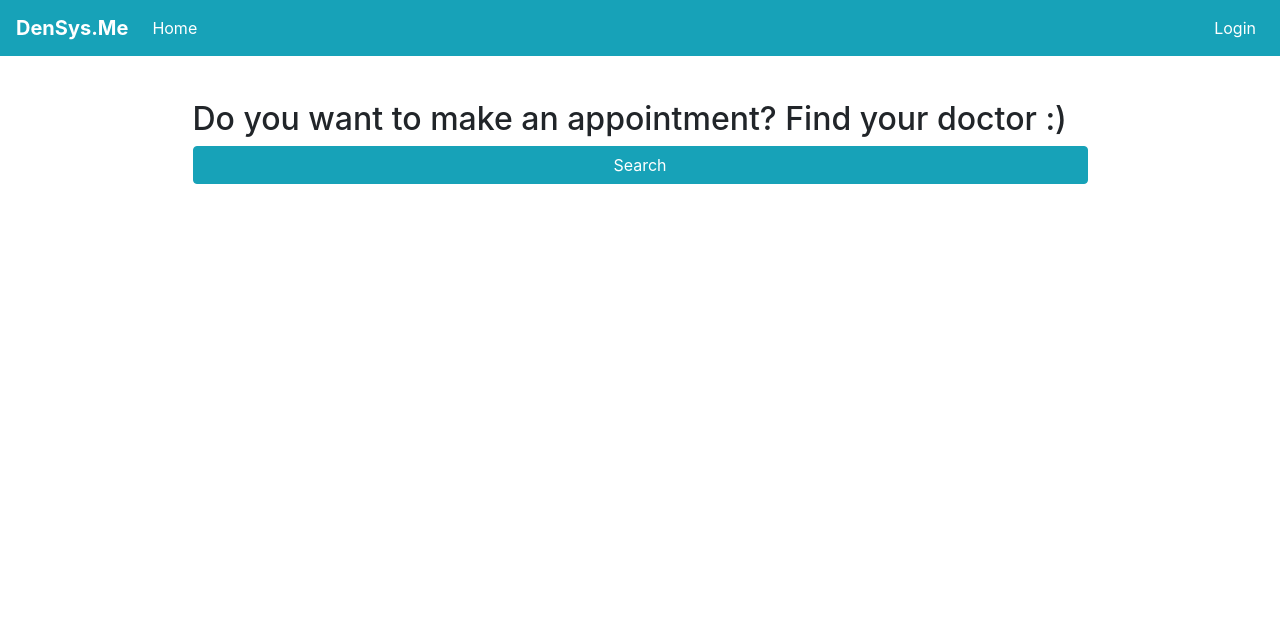
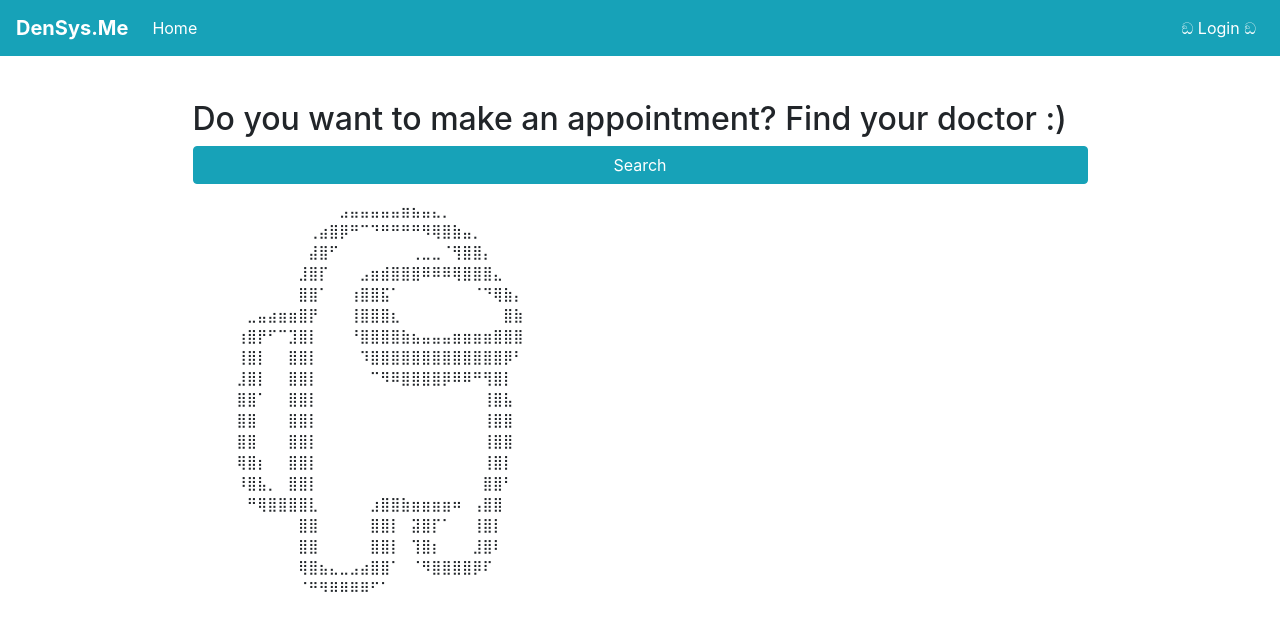
Before and after one commit to kamilars/cs361_project, a Django app: page / in a window 1280 px wide. Shown: the top 631 px of the page. Run offline with Django 4.2, Linux system fonts and the light colour scheme; some libraries are stand-ins or nearby versions.

Commit message:
additional updates

```diff
--- a/sys_base/templates/sys_base/base.html
+++ b/sys_base/templates/sys_base/base.html
@@ -34,7 +34,7 @@
           </button>
           <div class="dropdown-menu dropdown-menu-right">
             <a href="{% url 'logout' %}" class="dropdown-item" type="button">
-             Logout
+              ඞ Logout ඞ
             </a>
             <hr>
             {% if request.user.doctor %}
@@ -72,7 +72,7 @@
           {% else %}
           <ul class="navbar-nav mr-auto">
             <li class="nav-item active">
-              <a class="nav-link" href="{% url 'login' %}">Login</a>
+              <a class="nav-link" href="{% url 'login' %}">ඞ Login ඞ</a>
             </li>
           </ul>
           {% endif %}
--- a/sys_base/templates/sys_base/index.html
+++ b/sys_base/templates/sys_base/index.html
@@ -12,5 +12,27 @@
 <p>
     <a href="{% url 'searchdoctors' %}" class="btn btn-info btn-block">Search</a>
 </p>
+<pre>
+    ⠀⠀⠀⠀⠀⠀⠀⠀⠀⠀⠀⣠⣤⣤⣤⣤⣤⣶⣦⣤⣄⡀⠀⠀⠀⠀⠀⠀⠀⠀
+    ⠀⠀⠀⠀⠀⠀⠀⠀⢀⣴⣿⡿⠛⠉⠙⠛⠛⠛⠛⠻⢿⣿⣷⣤⡀⠀⠀⠀⠀⠀
+    ⠀⠀⠀⠀⠀⠀⠀⠀⣼⣿⠋⠀⠀⠀⠀⠀⠀⠀⢀⣀⣀⠈⢻⣿⣿⡄⠀⠀⠀⠀
+    ⠀⠀⠀⠀⠀⠀⠀⣸⣿⡏⠀⠀⠀⣠⣶⣾⣿⣿⣿⠿⠿⠿⢿⣿⣿⣿⣄⠀⠀⠀
+    ⠀⠀⠀⠀⠀⠀⠀⣿⣿⠁⠀⠀⢰⣿⣿⣯⠁⠀⠀⠀⠀⠀⠀⠀⠈⠙⢿⣷⡄⠀
+    ⠀⠀⣀⣤⣴⣶⣶⣿⡟⠀⠀⠀⢸⣿⣿⣿⣆⠀⠀⠀⠀⠀⠀⠀⠀⠀⠀⣿⣷⠀
+    ⠀⢰⣿⡟⠋⠉⣹⣿⡇⠀⠀⠀⠘⣿⣿⣿⣿⣷⣦⣤⣤⣤⣶⣶⣶⣶⣿⣿⣿⠀
+    ⠀⢸⣿⡇⠀⠀⣿⣿⡇⠀⠀⠀⠀⠹⣿⣿⣿⣿⣿⣿⣿⣿⣿⣿⣿⣿⣿⡿⠃⠀
+    ⠀⣸⣿⡇⠀⠀⣿⣿⡇⠀⠀⠀⠀⠀⠉⠻⠿⣿⣿⣿⣿⡿⠿⠿⠛⢻⣿⡇⠀⠀
+    ⠀⣿⣿⠁⠀⠀⣿⣿⡇⠀⠀⠀⠀⠀⠀⠀⠀⠀⠀⠀⠀⠀⠀⠀⠀⢸⣿⣧⠀⠀
+    ⠀⣿⣿⠀⠀⠀⣿⣿⡇⠀⠀⠀⠀⠀⠀⠀⠀⠀⠀⠀⠀⠀⠀⠀⠀⢸⣿⣿⠀⠀
+    ⠀⣿⣿⠀⠀⠀⣿⣿⡇⠀⠀⠀⠀⠀⠀⠀⠀⠀⠀⠀⠀⠀⠀⠀⠀⢸⣿⣿⠀⠀
+    ⠀⢿⣿⡆⠀⠀⣿⣿⡇⠀⠀⠀⠀⠀⠀⠀⠀⠀⠀⠀⠀⠀⠀⠀⠀⢸⣿⡇⠀⠀
+    ⠀⠸⣿⣧⡀⠀⣿⣿⡇⠀⠀⠀⠀⠀⠀⠀⠀⠀⠀⠀⠀⠀⠀⠀⠀⣿⣿⠃⠀⠀
+    ⠀⠀⠛⢿⣿⣿⣿⣿⣇⠀⠀⠀⠀⠀⣰⣿⣿⣷⣶⣶⣶⣶⠶⠀⢠⣿⣿⠀⠀⠀
+    ⠀⠀⠀⠀⠀⠀⠀⣿⣿⠀⠀⠀⠀⠀⣿⣿⡇⠀⣽⣿⡏⠁⠀⠀⢸⣿⡇⠀⠀⠀
+    ⠀⠀⠀⠀⠀⠀⠀⣿⣿⠀⠀⠀⠀⠀⣿⣿⡇⠀⢹⣿⡆⠀⠀⠀⣸⣿⠇⠀⠀⠀
+    ⠀⠀⠀⠀⠀⠀⠀⢿⣿⣦⣄⣀⣠⣴⣿⣿⠁⠀⠈⠻⣿⣿⣿⣿⡿⠏⠀⠀⠀⠀
+    ⠀⠀⠀⠀⠀⠀⠀⠈⠛⠻⠿⠿⠿⠿⠋⠁⠀⠀⠀⠀⠀⠀⠀⠀⠀⠀⠀⠀⠀⠀
+</pre>
+
 
 {% endblock content %}
```
